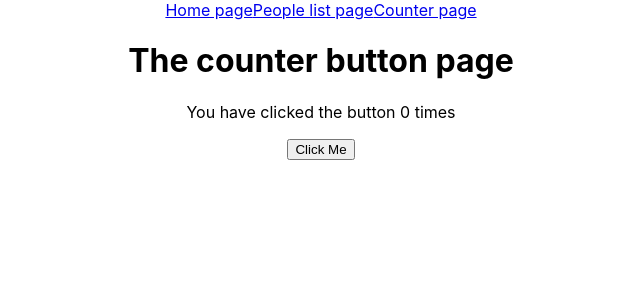
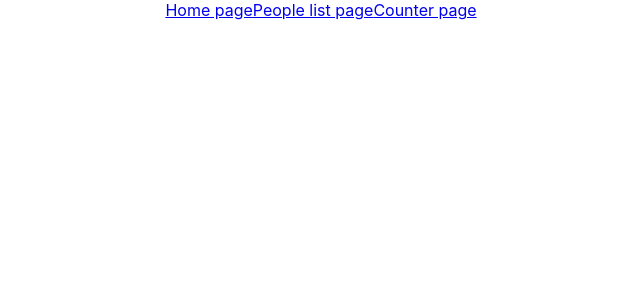
Before and after one commit to ashishjsharda/ReactComponents1, a React (Create React App) app: page /counter/1 in a window 1280 px wide. Shown: the top 300 px of the page, without its empty margins (319-959 px from the left). Built offline with nearby package versions, Linux system fonts and the light colour scheme.

Commit message:
Update app

```diff
--- a/src/App.js
+++ b/src/App.js
@@ -15,7 +15,7 @@ function App() {
                 <Link to="/counter">Counter page</Link>
                 <Routes>
                     <Route path="/" exact element={<HomePage />} />
-                    <Route path="/counter/:name" exact element={<CounterButtonPage />} />
+                    <Route path="/counter" exact element={<CounterButtonPage />} />
                     <Route path="/people-list" exact element={<PeopleListPage />} />
 
                 </Routes>
```
